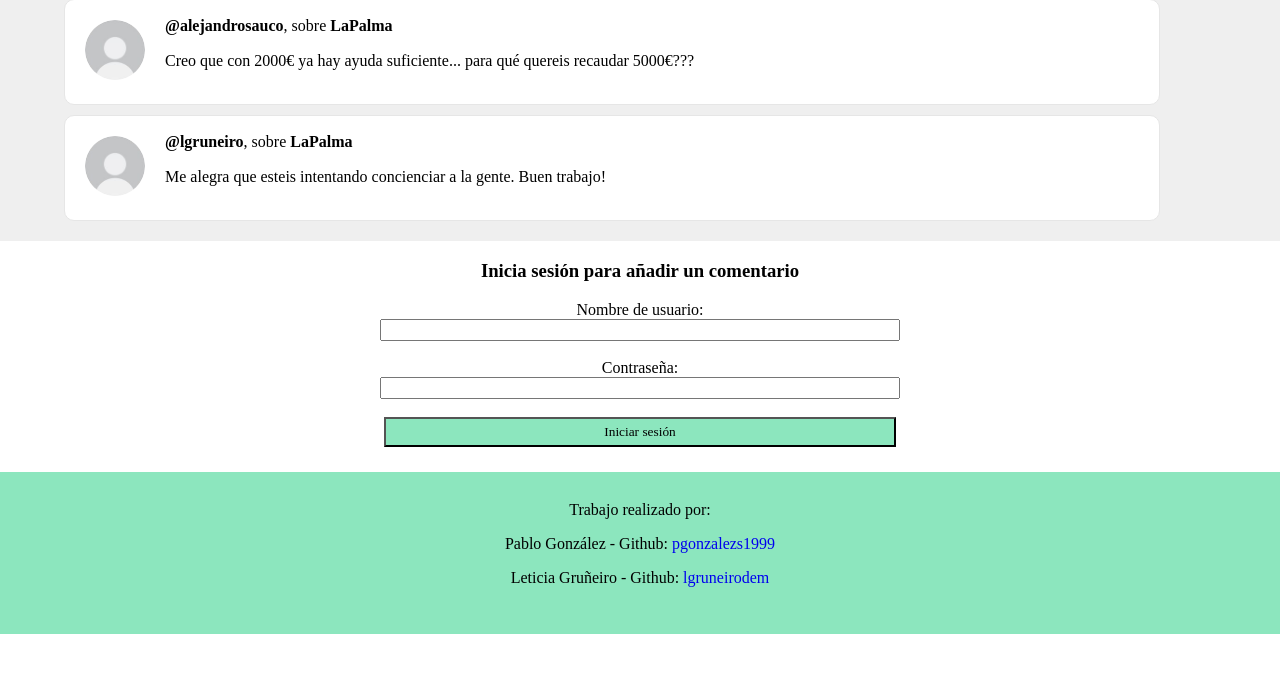
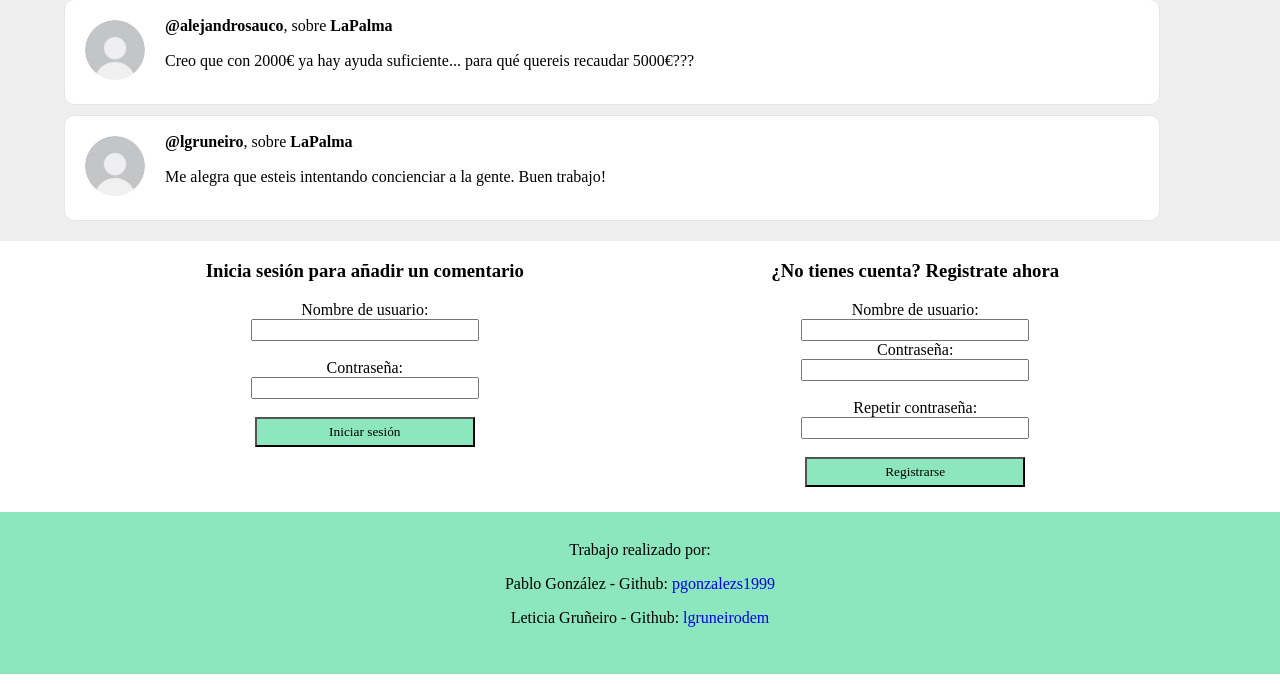
Before and after one commit to pgonzalezs1999/Web_de_crowdfunding, a PHP site: page /Pablo/ in a window 1280 px wide. Shown: the part 2266-2950 px from the top of the page. Before the commit the page ends 2910 px from the top, so only its background shows below. Run offline with PHP 8.4, Linux system fonts and the light colour scheme; some libraries are stand-ins or nearby versions; some web fonts are replaced.

Commit message:
registro y centrar h1 y h2

```diff
--- a/crowdfunding_lp/crowd2.php
+++ b/crowdfunding_lp/crowd2.php
@@ -10,7 +10,7 @@
     <meta proprty="twitter:card" content="summary">
     <meta name="author" content="Pablo Gonzalez y Leticia Gruneiro">
     <title>Crowdfunding Bohol</title>
-    <link rel="stylesheet" href="css/styleCrowd1.css?version=51">
+    <link rel="stylesheet" href="css/styleCrowd1.css">
     <script src="https://code.jquery.com/jquery-3.5.0.js"></script>
     <link href='https://css.gg/chevron-up.css' rel='stylesheet'>
     <link rel="preconnect" href="https://fonts.googleapis.com">
--- a/crowdfunding_lp/css/styleIndex.css
+++ b/crowdfunding_lp/css/styleIndex.css
@@ -219,10 +219,23 @@ h2
 {
     flex: 10;
 }
+.sistemaLogin{
+    display:flex;
+    width: 100%;
 
+}
 .login
 {
+    flex:3;
     text-align: center;
+    padding-left: 7vw;
+}
+
+.registro{
+    text-align: center;
+    flex:3;
+    padding-right: 7vw;
+    width: 40%;
 }
 
 .inputForm
--- a/crowdfunding_lp/database/donaciones.csv
+++ b/crowdfunding_lp/database/donaciones.csv
@@ -4,3 +4,5 @@ otrouser,LaPalma,3
 lgruneiro,LaPalma,20
 lgruneiro,LaPalma,20
 pgonzalezs,LaPalma,10
+leti18,LaPalma,10
+leti18,LaPalma,20
--- a/crowdfunding_lp/index.php
+++ b/crowdfunding_lp/index.php
@@ -11,7 +11,7 @@
         <meta proprty="twitter:card" content="summary">
         <meta name="author" content="Pablo Gonzalez y Leticia Gruneiro">
         <title>Crowdfundings Leticia y Pablo</title>
-        <link rel="stylesheet" href="css/styleIndex.css?version=52">
+        <link rel="stylesheet" href="css/styleIndex.css"><!-- ?version=52 -->
         <script src="https://code.jquery.com/jquery-3.5.0.js"></script>
         <link href='https://css.gg/chevron-up.css' rel='stylesheet'>
         <link rel="preconnect" href="https://fonts.googleapis.com">
@@ -131,23 +131,29 @@
             {
                 $_SESSION['cerrarSesion'] = FALSE;
                 echo '
+                <div class=sistemaLogin>
                     <div class="login" id="login">
                         <h3>Inicia sesión para añadir un comentario</h3>
                         <form action="validarLogin.php" method="post">
                             Nombre de usuario:<br><input class="inputForm inputUsername" type="text" name="username"/>
                             <br><br>
-                        Contraseña:<br><input class="inputForm inputPassword" type="text" name="password"/>
+                            Contraseña:<br><input class="inputForm inputPassword" type="password" name="password"/>
                             <br><br>
                             <button class="botonForm ratonMano" type="submit">Iniciar sesión</button>
                         </form>
-                    <!-- <h3>¿No tienes cuenta? Registrate ahora</h3>
-                    <form action="index.php" method="post">
-                        Usuario: <br><input class="inputForm" type="text" name="nombre"/>
+                    </div>
+                    <div class ="registro" id="registro">
+                        <h3>¿No tienes cuenta? Registrate ahora</h3>
+                        <form action="registroUsers.php" method="post">
+                            Nombre de usuario: <br><input class="inputForm" type="text" name="username"/>
                             <br>
-                        Contraseña: <br><input class="inputForm" type="text" name="contrasena"/>
+                            Contraseña: <br><input class="inputForm" type="password" name="password"/>
                             <br><br>
-                        <input class="botonForm ratonMano" type="submit" value="Registrarse"/>
-                    </form> -->
+                            Repetir contraseña: <br><input class="inputForm" type="password" name="repassword"/>
+                            <br><br>
+                            <input class="botonForm ratonMano" type="submit" value="Registrarse" name="RegistrarUser"/>
+                        </form>
+                    </div>
                 </div>';
             }
         ?>
--- a/crowdfunding_lp/js/crowd1.js
+++ b/crowdfunding_lp/js/crowd1.js
@@ -1,3 +1,6 @@
+
+
+
 window.addEventListener("load", loadProgress)
 
   function loadProgress(){
--- a/crowdfunding_lp/registroUsers.php
+++ b/crowdfunding_lp/registroUsers.php
@@ -1,4 +1,7 @@
 <!DOCTYPE html>
+<?php
+    session_start();
+?>
 <html lang="es">
 <head>
     <!-- http://localhost/Pablo/crowdfunding_lp/crowdfunding_lp/validarLogin.php -->
@@ -73,7 +76,7 @@
         }
         echo
         '<p class="explicacion">Pulsa el botón para regresar a la pantalla anterior</p><br>
-        <button class="botonVolver"><a href="index.php">Regresar</a></button>';
+        <button class="botonVolver"><a href='.$_SESSION['paginaActual'].'>Regresar</a></button>';
 
 
     ?>
```
Also changed, not shown: crowdfunding_lp/RegistroDonaciones.php (+9 -10 lines), crowdfunding_lp/crowd1.php (+15 -7 lines), crowdfunding_lp/css/styleCrowd1.css (+10 -1 lines), crowdfunding_lp/donacion.php (+11 -4 lines). Lines whose indentation alone changed are shown as unchanged.
